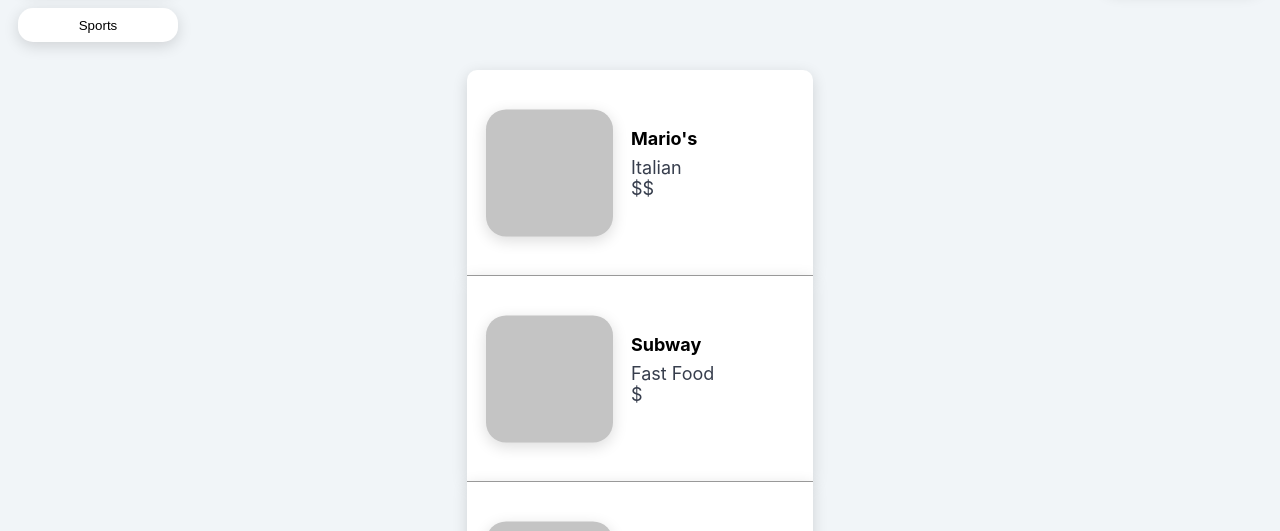
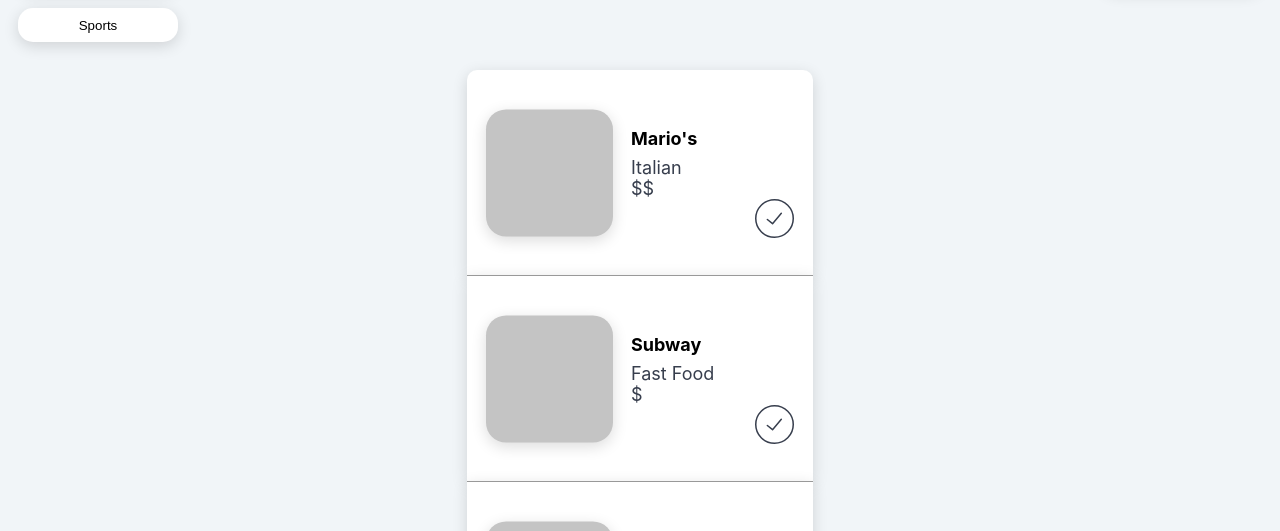
Before and after one commit to Team-Best-KOHO-Decode/Frontend, a React (Create React App) app: page /activity in a window 1280 px wide. Shown: the part 249-780 px from the top of the page. Built offline with nearby package versions, Linux system fonts and the light colour scheme.

Commit message:
created vote button component (#14)

```diff
--- a/src/Components/ActivityCard/index.tsx
+++ b/src/Components/ActivityCard/index.tsx
@@ -1,13 +1,17 @@
+import { useState } from "react";
+import Vote from "../Vote";
 import "./styles.css";
 
 interface Props {
   name: string;
   type: string;
   price: string;
+  showVote?: boolean;
 }
 
 function Activity(props: Props) {
-  const { name, type, price } = props;
+  const { name, type, price, showVote = true } = props;
+  const [vote, setVote] = useState(false);
 
   return (
     <div className="card">
@@ -19,6 +23,11 @@
           <p className="subText">{price}</p>
         </div>
       </div>
+      {showVote && (
+        <div className="vote-btn" onClick={() => setVote(!vote)}>
+          <Vote checked={vote} />
+        </div>
+      )}
     </div>
   );
 }
--- a/src/Components/ActivityCard/styles.css
+++ b/src/Components/ActivityCard/styles.css
@@ -35,6 +35,12 @@
   height: 127px;
 }
 
+.vote-btn {
+  position: absolute;
+  bottom: 33px;
+  right: 19px;
+}
+
 .title {
   font-size: 24px;
   margin-top: 0;
--- /dev/null
+++ b/src/Components/Vote/index.tsx
@@ -0,0 +1,14 @@
+import { ReactComponent as Checkmark } from "../../assets/icons/Checkmark.svg";
+import { ReactComponent as CheckmarkClicked } from "../../assets/icons/checkmark-clicked.svg";
+
+interface Props {
+  checked: boolean;
+}
+
+function Vote(props: Props) {
+  const { checked } = props;
+
+  return <div>{checked ? <CheckmarkClicked /> : <Checkmark />}</div>;
+}
+
+export default Vote;
--- a/src/TopVote/index.tsx
+++ b/src/TopVote/index.tsx
@@ -7,7 +7,7 @@
   return (
     <div className="root">
       <p className="title">Top Vote</p>
-      <Activity name="Mario's" type="Italian" price="$$" />
+      <Activity name="Mario's" type="Italian" price="$$" showVote={false} />
       <div className="subActivities">
         <SubActivity name="Subway" voteCount="5" />
         <SubActivity name="Bowling" voteCount="3" />
```
Also changed, not shown: src/Components/Vote/styles.css (added), src/assets/icons/Checkmark.svg (added), src/assets/icons/checkmark-clicked.svg (added).
